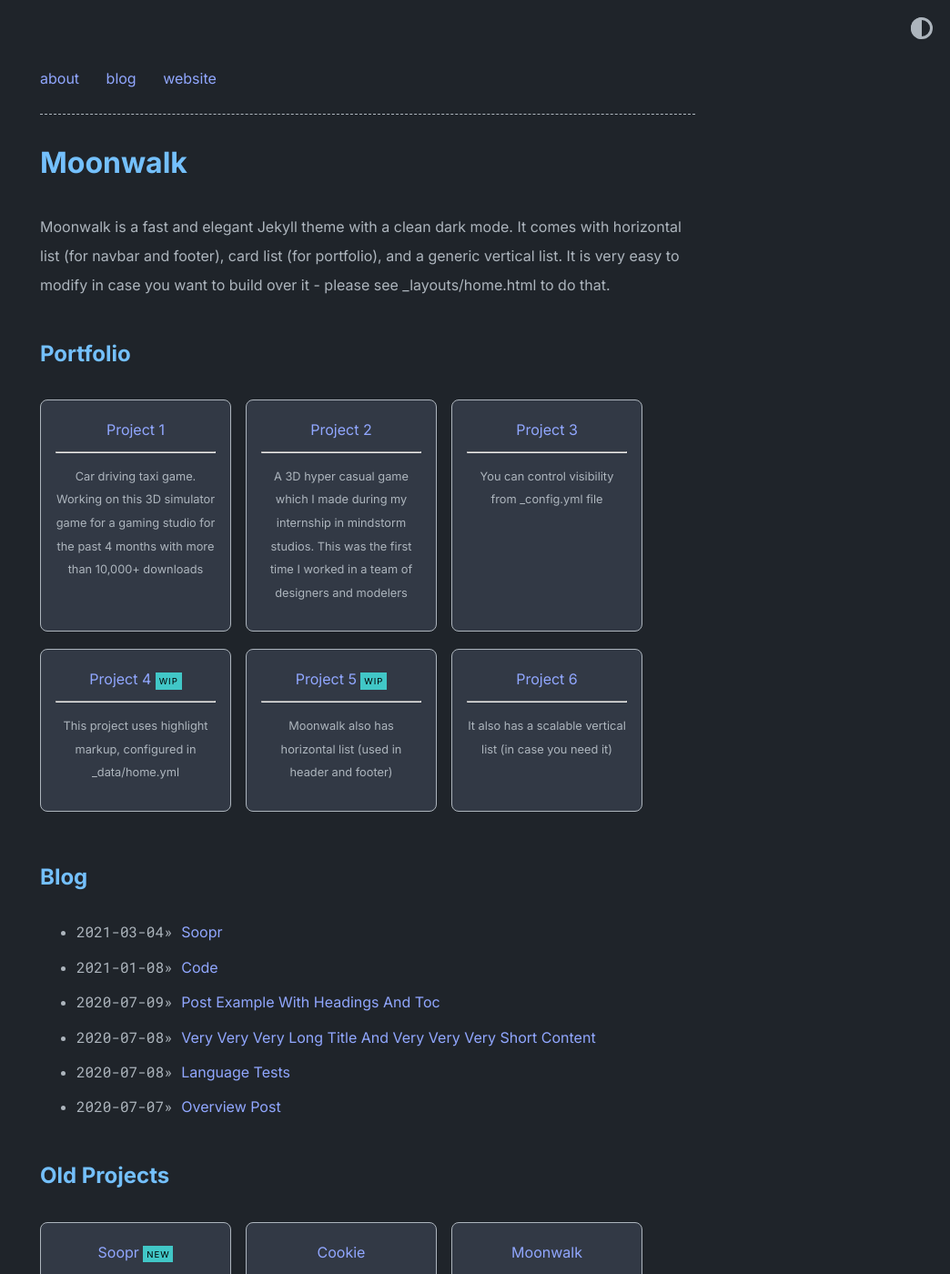
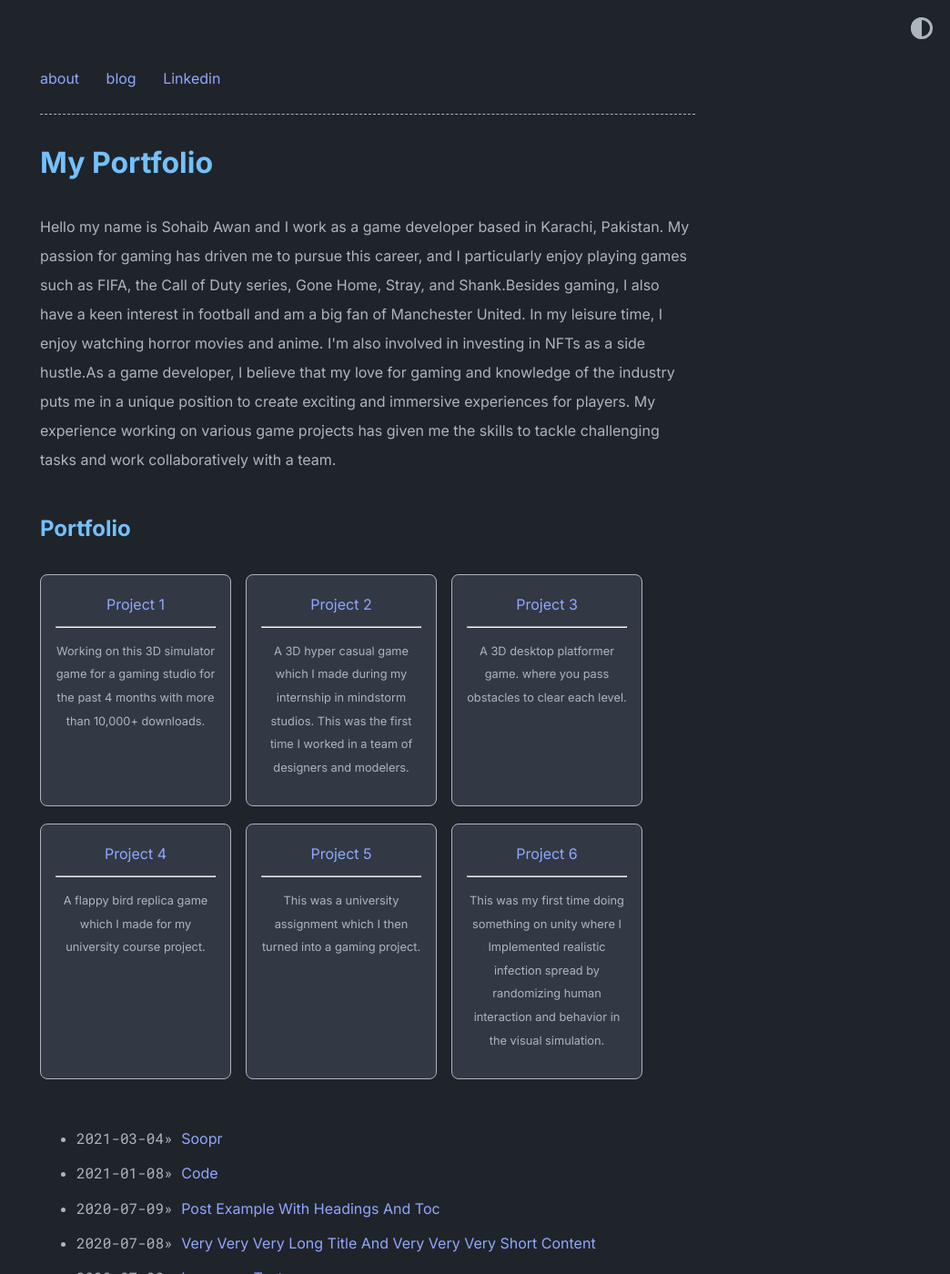
Before and after one commit to Cheebo12/Cheebo12.github.io, a Jekyll site: the page built from index.md, in a window 1280 px wide and 1400 px high. Shown: the whole window at 91% size, without its empty margins (236-1280 px from the left). Built offline with Jekyll 4.4.1, drawn with Linux system fonts in a browser that asks for light colours; some of the changed text lies outside the part shown.

Commit message:
Some changes

```diff
--- a/_config.yml
+++ b/_config.yml
@@ -1,15 +1,15 @@
-title: Moonwalk
-author: Abhinav Saxena
-url: https://www.abhinavsaxena.com/moonwalk # root address of the site
+title: My Portfolio
+author: Sohaib Awan
+url: https://cheebo12.github.io # root address of the site
 description: > # description of the site (multiple lines allowed)
-  Moonwalk is a fast and elegant Jekyll theme with a clean dark mode. It comes with horizontal list (for navbar and footer), card list (for portfolio), and a generic vertical list. It is very easy to modify in case you want to build over it - please see _layouts/home.html to do that.
+  Hello my name is Sohaib Awan and I work as a game developer based in Karachi, Pakistan. My passion for gaming has driven me to pursue this career, and I particularly enjoy playing games such as FIFA, the Call of Duty series, Gone Home, Stray, and Shank.Besides gaming, I also have a keen interest in football and am a big fan of Manchester United. In my leisure time, I enjoy watching horror movies and anime. I'm also involved in investing in NFTs as a side hustle.As a game developer, I believe that my love for gaming and knowledge of the industry puts me in a unique position to create exciting and immersive experiences for players. My experience working on various game projects has given me the skills to tackle challenging tasks and work collaboratively with a team.
 
 permalink: /:slug
 
 favicon: "./logo.png" # relative path to site's favicon
 
 twitter:
-    username: abhinav # update or delete this
+    username: Cheebo # update or delete this
     card: summary_large_image
 
 #theme: moonwalk # if you are using GitHub Pages, change it to remote_theme: abhinavs/moonwalk
@@ -35,8 +35,8 @@ theme_config:
   home:
     title_projects: Portfolio
     title_misc_list: Details
-    title_blog: Blog
-    title_old_projects: Old Projects
+    # title_blog: Blog
+    # title_old_projects: Old Projects
 
 soopr:
   publish_token: "" # sign up at https://www.soopr.co to get your publish token and personalize share and reaction options
--- a/_data/home.yml
+++ b/_data/home.yml
@@ -5,66 +5,64 @@ navbar_entries:
   - title: blog
     url: blog
 
-  - title: website
-    url: https://www.abhinav.co
+  - title: Linkedin
+    url: https://www.linkedin.com/in/sohaib-awan/
 
 project_entries:
   - title: Project 1
-    url: overview-post
-    desc: Car driving taxi game. Working on this 3D simulator game for a gaming studio for the past 4 months with more than 10,000+ downloads
+    url: City Car Driving Taxi Games
+    desc: Working on this 3D simulator game for a gaming studio for the past 4 months with more than 10,000+ downloads.
 
   - title: Project 2
-    url: overview-post
-    desc: A 3D hyper casual game which I made during my internship in mindstorm studios. This was the first time I worked in a team of designers and modelers
+    url: RunToFly3D
+    desc: A 3D hyper casual game which I made during my internship in mindstorm studios. This was the first time I worked in a team of designers and modelers.
 
   - title: Project 3
-    url: overview-post
-    desc: You can control visibility from _config.yml file
+    url: Red-Alert
+    desc: A 3D desktop platformer game. where you pass obstacles to clear each level.
 
   - title: Project 4
-    url: overview-post
-    desc: This project uses highlight markup, configured in _data/home.yml
-    highlight: WIP
+    url: Flappy bird
+    desc: A flappy bird replica game which I made for my university course project.
 
   - title: Project 5
-    url: overview-post
-    desc: Moonwalk also has horizontal list (used in header and footer)
-    highlight: WIP
+    url: Homing Misile
+    desc: This was a university assignment which I then turned into a gaming project.
 
   - title: Project 6
-    url: overview-post
-    desc: It also has a scalable vertical list (in case you need it)
+    url: SIR COVID Simulation
+    desc: This was my first time doing something on unity where I Implemented realistic infection spread by randomizing human interaction and behavior in the visual simulation.
 
-old_project_entries:
-  - title: Soopr
-    url: https://www.soopr.co
-    desc: Delight your readers - add beautiful share and like buttons easily to your websites
-    highlight: NEW
+# old_project_entries:
+#   - title: Soopr
+#     url: https://www.soopr.co
+#     desc: Delight your readers - add beautiful share and like buttons easily to your websites
+#     highlight: NEW
 
-  - title: Cookie
-    url: https://github.com/abhinavs/cookie
-    desc: An open source landing website with supporting pages and integrated blog
+#   - title: Cookie
+#     url: https://github.com/abhinavs/cookie
+#     desc: An open source landing website with supporting pages and integrated blog
 
-  - title: Moonwalk
-    url: https://github.com/abhinavs/moonwalk
-    desc: A fast and minimalist Jekyll blog theme with clean dark mode
+#   - title: Moonwalk
+#     url: https://github.com/abhinavs/moonwalk
+#     desc: A fast and minimalist Jekyll blog theme with clean dark mode
 
-  - title: Humangous
-    url: https://www.humangous.co
-    desc: The better people know you, the better they collaborate
+#   - title: Humangous
+#     url: https://www.humangous.co
+#     desc: The better people know you, the better they collaborate
 
 footer_entries:
-  - title: abhinav's homepage
-    url: https://www.abhinav.co
+  # - title: abhinav's homepage
+  #   url: https://www.abhinav.co
 
   - title: twitter
-    url: https://twitter.com/abhinav
+    url: https://twitter.com/CheeboSo
 
   - title: github
-    url: https://github.com/abhinavs
+    url: https://github.com/Cheebo12
 
-  - title: feed
-    url: feed.xml
+  # - title: feed
+  #   url: feed.xml
 
 misc_entries:
   - title: this is an example vertical list
@@ -84,10 +82,10 @@ misc_entries:
     url: false
     entries:
       - title: on Github
-        url: https://github.com/abhinavs/moonwalk
+        url: https://github.com/Cheebo12
 
-      - title: originally built for abhinav's homepage
-        url: https://www.abhinav.co
+      # - title: originally built for abhinav's homepage
+      #   url: https://www.abhinav.co
 
       - title: this list is scalable and can be nested
         url: false
```
